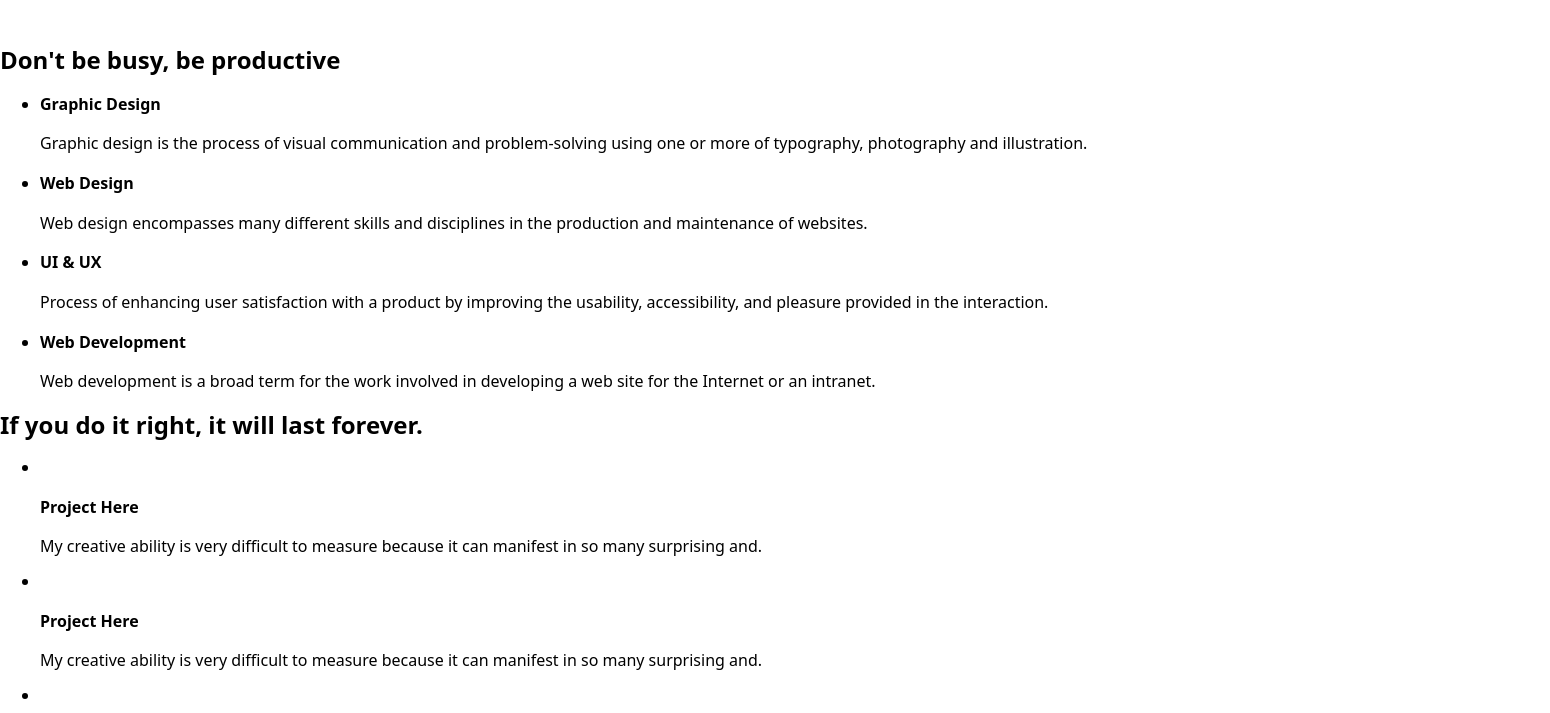
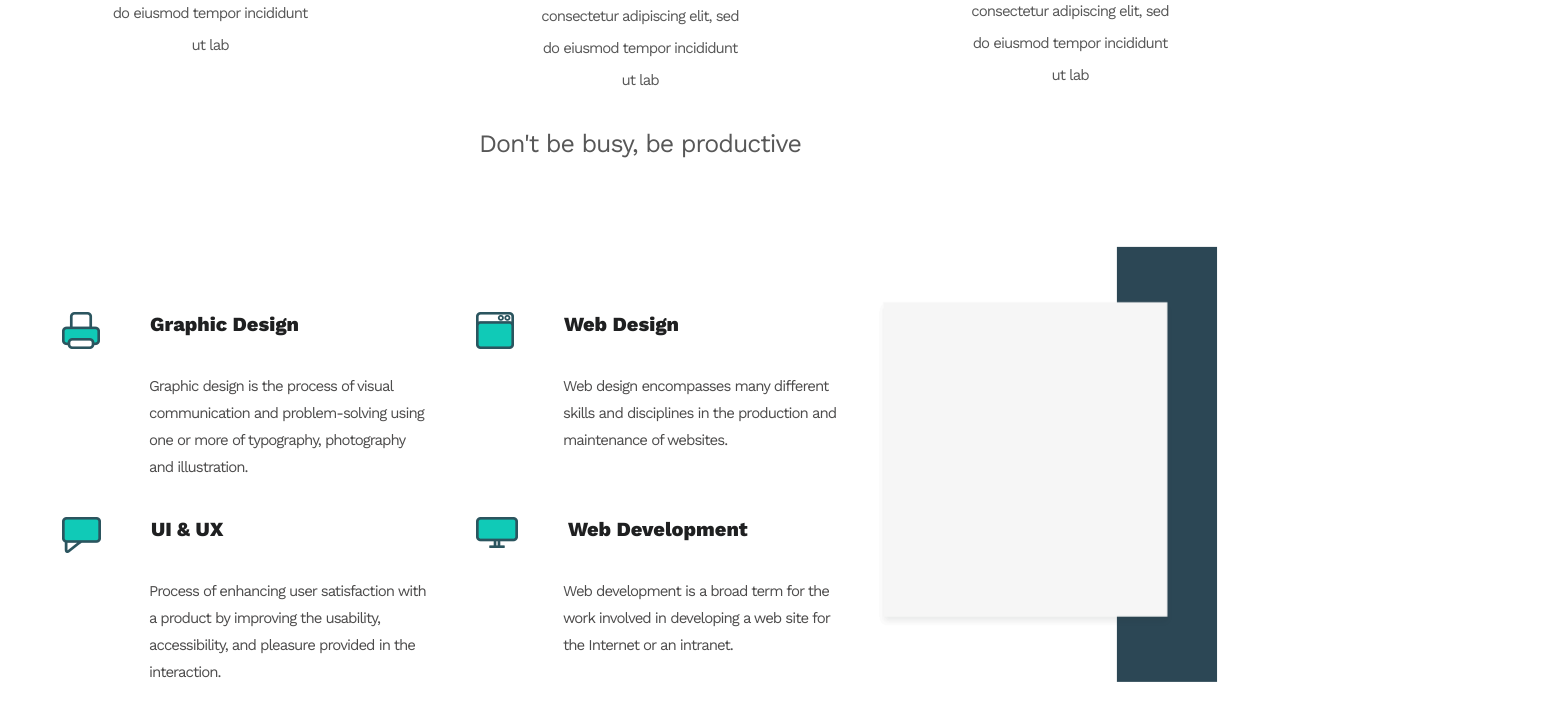
Before and after one commit to UliyaSnisar/leonagency, a plain HTML site: page index.html in a window 1280 px wide. Shown: the part 923-1636 px from the top of the page, 1550 px wide, since content can reach past the window. Drawn offline with nearby package versions, Linux system fonts and the light colour scheme.

Commit message:
added styles to services section

```diff
--- a/index.html
+++ b/index.html
@@ -12,7 +12,7 @@
 </head>
 <body>
     <main class="main-container">
-        <section class="header-container">
+        <section class="header-wraper">
             <a class="header-logo-link link" href="./index.html">
                 <img class="logo-img img" src="./images/header-images/logo@1x.png"
                 srcset="./images/header-images/logo@2x.png 2x"
@@ -27,15 +27,12 @@
 
         </section>
 
-        <section class="hero">
-            <div class="hero-container">
+        <section class="hero-wraper">
             <h1 class="hero-title">Hello There!</h1>
             <p class="title-desc">We are Leon - Super Creative & Minimal <br> Agency  Web Template</p>
-            </div>
         </section>
 
-        <section class="actual">
-            <div class="actual-container">
+        <section class="actual-wraper">
             <h2 class="actual-title" hidden>Actual</h2>
             <ul class="actual-list list">
                 <li class="desc-list-item">
@@ -75,53 +72,38 @@
                     </div>
                 </li>
             </ul>
-            </div>
         </section>
 
-        <section class="services">
-            <div class="container">
-                <h2>Don't be busy, be productive</h2>
-                <ul>
-                    <li>
-                        <!-- <svg>
-                            <use href=""></use>
-                        </svg>  -->
-                        <h4>Graphic Design</h4>
-                        <p>Graphic design is the process of visual
+        <section class="services-wraper">
+            <h2 class="services-title">Don't be busy, be productive</h2>
+                <ul class="services-list list">
+                    <li class="services-list-item">
+                        <h4 class="services-desc-title printer-icon">Graphic Design</h4>
+                        <p class="services-desc-text">Graphic design is the process of visual
                             communication and problem-solving
                             using one or more of typography,
                             photography and illustration.</p>
                     </li>
-                    <li>
-                        <!-- <svg>
-                            <use href=""></use>
-                        </svg>  -->
-                        <h4>Web Design</h4>
-                        <p>Web design encompasses many different
+                    <li class="services-list-item">
+                        <h4 class="services-desc-title file-icon">Web Design</h4>
+                        <p class="services-desc-text">Web design encompasses many different
                             skills and disciplines in the production
                             and maintenance of websites.</p>
                     </li>
-                    <li>
-                        <!-- <svg>
-                            <use href=""></use>
-                        </svg>  -->
-                        <h4>UI & UX</h4>
-                        <p>Process of enhancing user satisfaction
+                    <li class="services-list-item">
+                        <h4 class="services-desc-title message-icon">UI & UX</h4>
+                        <p class="services-desc-text">Process of enhancing user satisfaction
                             with a product by improving the
                             usability, accessibility, and pleasure
                             provided in the interaction.</p>
                     </li>
-                    <li>
-                        <!-- <svg>
-                            <use href=""></use>
-                        </svg>  -->
-                        <h4>Web Development</h4>
-                        <p>Web development is a broad term for
+                    <li class="services-list-item">
+                        <h4 class="services-desc-title monitor-icon">Web Development</h4>
+                        <p class="services-desc-text">Web development is a broad term for
                             the work involved in developing a web site
                             for the Internet or an intranet.</p>
                     </li>
                 </ul>
-            </div>
         </section>
 
         <section class="portfolio">
--- a/sass/base/_base.scss
+++ b/sass/base/_base.scss
@@ -12,8 +12,8 @@ html {
     @media screen and (min-width: 480px) {
     //   font-size: 14px;
     }
-    @media screen and (min-width: 1200px) {
-      width: 1550px;
+    @media screen and (min-width: 1500) {
+      width: 1500px;
     }
   }
   .list {
--- a/sass/layouts/_actual.scss
+++ b/sass/layouts/_actual.scss
@@ -2,9 +2,10 @@
 height: 400px;
 }
 
-.actual-container{
+.actual-wraper{
     margin: 0 auto;
     max-width: 1500px;
+    height: 400px;
     padding-top: 80px;
 }
 
--- a/sass/layouts/_header.scss
+++ b/sass/layouts/_header.scss
@@ -1,4 +1,4 @@
-.header-container{
+.header-wraper{
     width: 1170px;
     height: 91px;
     margin: 0 auto;
--- a/sass/layouts/_hero.scss
+++ b/sass/layouts/_hero.scss
@@ -1,4 +1,4 @@
-.hero-container{
+.hero-wraper{
     display: block;
     padding-top: 51px;
     max-width: 1500px;
--- a/sass/layouts/_services.scss
+++ b/sass/layouts/_services.scss
@@ -0,0 +1,140 @@
+.services-wraper{
+    max-width: 1156px;
+    height: 656px;
+    padding-top: 100px;
+    margin: auto;
+    margin-bottom: 109px;
+
+    background-image: url(../images/services-background-images/services-image@1x.png),
+    url(../images/services-background-images/services-path@1x.png);
+    background-repeat: no-repeat;
+    background-position: bottom 52px right 42px, bottom 0 right 0;
+    background-size: 301px 331px, 102px 436px;
+    @media screen and (min-device-pixel-ratio: 2),
+        screen and (min-resolution: 192dpi),
+        screen and (min-resolution: 2dppx) {
+        .services-wraper {
+        background-image: url(../images/services-background-images/services-image@2x.png),
+        url(../images/services-background-images/services-path@2x.png);
+        }
+    }
+}
+
+.services-title{
+    font-size: 25px;
+    letter-spacing: -1px;
+    line-height: 35px;
+    color: $secondary-title-color;
+    font-weight: 400;
+    font-family: $main-font;
+    text-align: center;
+    margin-top: 0;
+    margin-bottom: 130px;
+}
+
+.services-list{
+    display: flex;
+    flex-wrap: wrap;
+    width: 830px;
+}
+
+.services-list-item{
+    width: 370px;
+    margin-right: 44px;
+}
+
+.services-desc-title{
+    font-size: 20px;
+    line-height: 67px;
+    color: $black-title-color;
+    font-weight: 800;
+    font-family: $main-font;
+    margin: 0;
+}
+
+.printer-icon::before{
+    display: inline-block;
+    content: '';
+    width: 38px;
+    height: 37px;
+    background-image: url(../images/services-images/printer-icon@1x.png);
+    @media screen and (min-device-pixel-ratio: 2),
+        screen and (min-resolution: 192dpi),
+        screen and (min-resolution: 2dppx) {
+        .printer {
+        background-image: url(../images/services-images/printer-icon@2x.png);
+        }
+    }
+    background-size: contain;
+    background-repeat: no-repeat;
+    vertical-align: text-top;
+    margin-right: 50px;
+}
+
+.file-icon::before{
+    display: inline-block;
+    content: '';
+    width: 38px;
+    height: 37px;
+    background-image: url(../images/services-images/file-icon@1x.png);
+    @media screen and (min-device-pixel-ratio: 2),
+        screen and (min-resolution: 192dpi),
+        screen and (min-resolution: 2dppx) {
+        .printer {
+        background-image: url(../images/services-images/file-icon@2x.png);
+        }
+    }
+    background-size: contain;
+    background-repeat: no-repeat;
+    vertical-align: text-top;
+    margin-right: 50px;
+}
+
+.message-icon::before{
+    display: inline-block;
+    content: '';
+    width: 39px;
+    height: 36px;
+    background-image: url(../images/services-images/message-icon@1x.png);
+    @media screen and (min-device-pixel-ratio: 2),
+        screen and (min-resolution: 192dpi),
+        screen and (min-resolution: 2dppx) {
+        .printer {
+        background-image: url(../images/services-images/message-icon@2x.png);
+        }
+    }
+    background-size: contain;
+    background-repeat: no-repeat;
+    vertical-align: text-top;
+    margin-right: 50px;
+}
+
+.monitor-icon::before{
+    display: inline-block;
+    content: '';
+    width: 42px;
+    height: 31px;
+    background-image: url(../images/services-images/monitor-icon@1x.png);
+    @media screen and (min-device-pixel-ratio: 2),
+        screen and (min-resolution: 192dpi),
+        screen and (min-resolution: 2dppx) {
+        .printer {
+        background-image: url(../images/services-images/monitor-icon@2x.png);
+        }
+    }
+    background-size: contain;
+    background-repeat: no-repeat;
+    vertical-align: text-top;
+    margin-right: 50px;
+}
+
+.services-desc-text{
+    display: inline-block;
+    font-size: 15px;
+    letter-spacing: -1px;
+    line-height: 27px;
+    color: $main-text-color;
+    font-weight: 400;
+    font-family: $main-font;
+    margin-left: 87px;
+}
--- a/sass/main.scss
+++ b/sass/main.scss
@@ -3,3 +3,4 @@
 @import "./layouts/header";
 @import "./layouts/hero";
 @import "./layouts/actual";
+@import "./layouts/services";
```
Also changed, not shown: css/main.css, css/main.min.css, 2 other files. Lines whose indentation alone changed are shown as unchanged.
